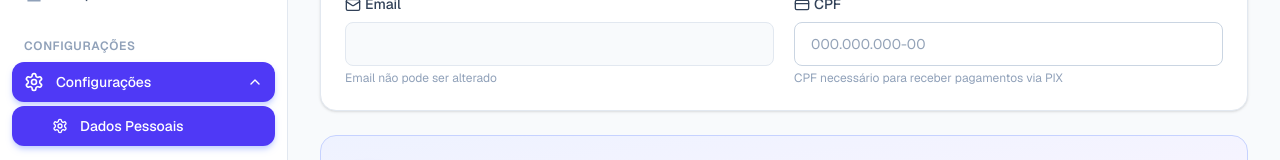
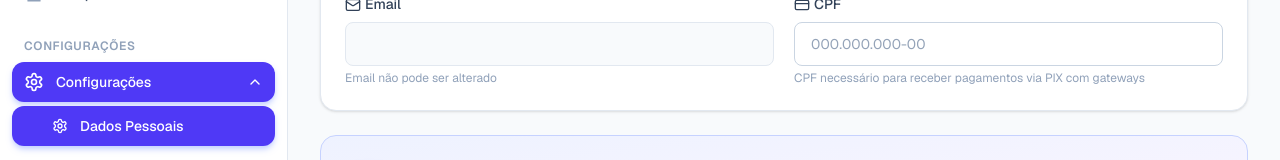
Before and after one commit to erickz/linkepag-frontend, a Next.js app: page /admin/settings/personal in a window 1280 px wide. Shown: the part 437-597 px from the top of the page. Built offline with nearby package versions, Linux system fonts and the light colour scheme; no server answers; sample sign-in values are in the browser's storage.

Commit message:
feat: atualiza textos na página de configurações pessoais

```diff
--- a/src/app/admin/settings/personal/page.tsx
+++ b/src/app/admin/settings/personal/page.tsx
@@ -207,7 +207,7 @@ export default function PersonalSettingsPage() {
                 {profileData?.cpf ? (
                   <p className="text-xs text-slate-400 mt-1">CPF não pode ser alterado após cadastrado</p>
                 ) : (
-                  <p className="text-xs text-slate-400 mt-1">CPF necessário para receber pagamentos via PIX</p>
+                  <p className="text-xs text-slate-400 mt-1">CPF necessário para receber pagamentos via PIX com gateways</p>
                 )}
               </div>
             </div>
```
